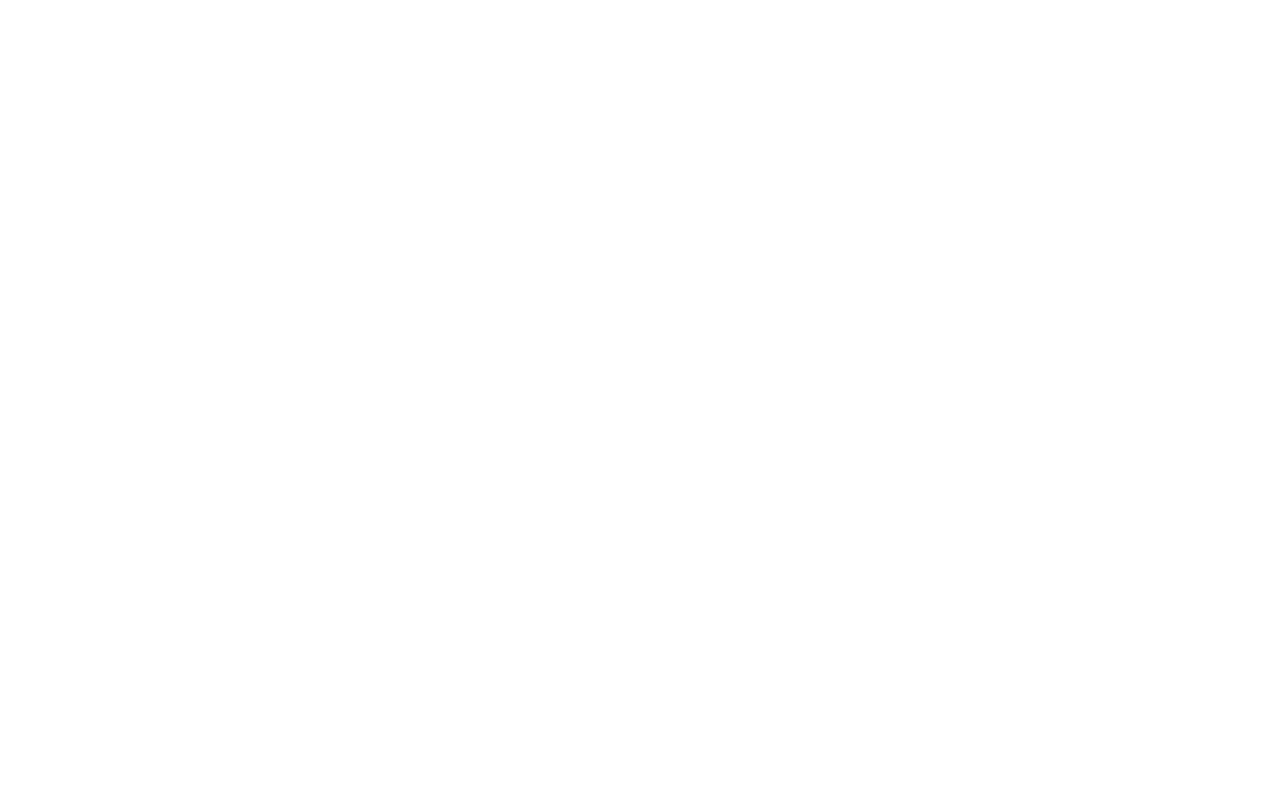
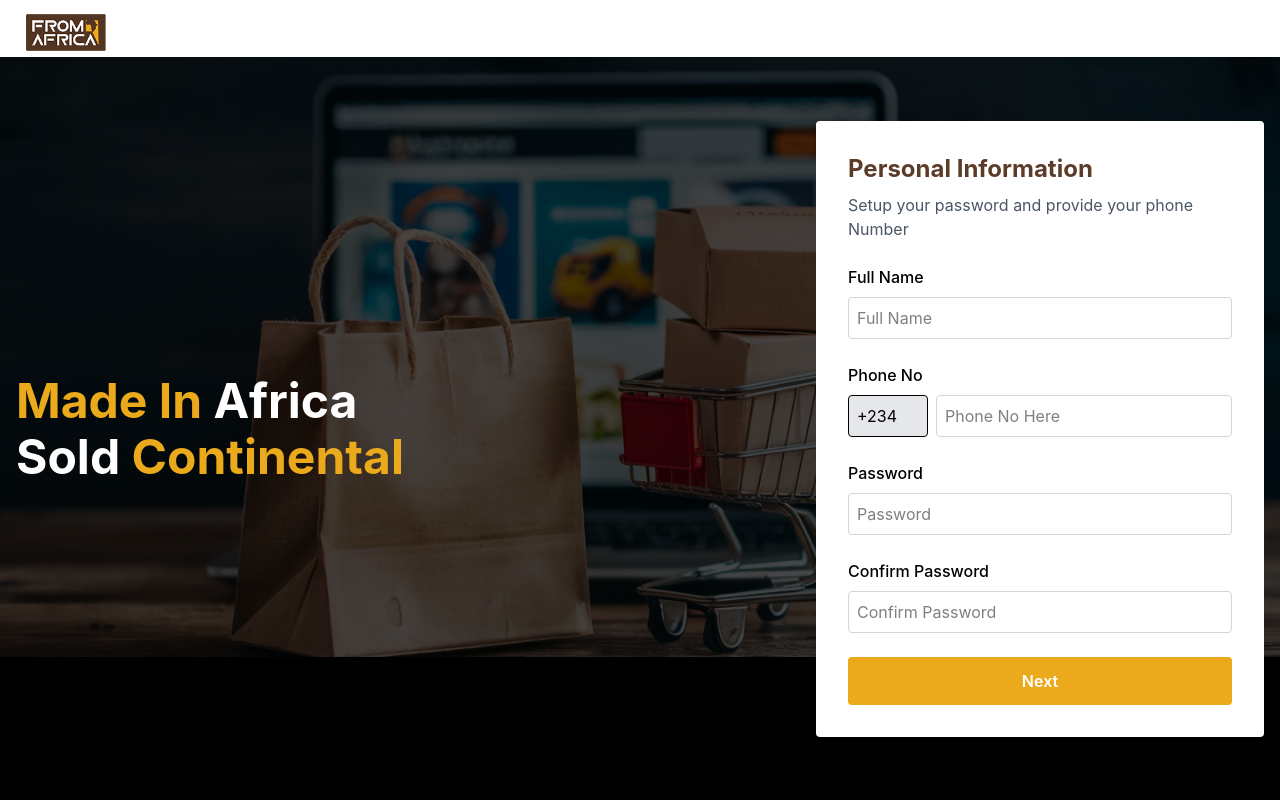
Before and after one commit to 0xidennis/africa, a React (Vite) app: page /seller in a window 1280 px wide. Before the commit this address had no page. Shown: the top 800 px of the page. Built offline with nearby package versions, Linux system fonts and the light colour scheme.

Commit message:
first commit

```diff
--- a/src/App.jsx
+++ b/src/App.jsx
@@ -31,7 +31,7 @@
           <Route path="/companyinfo" element={<Companyinfo/>} />
           <Route path="/chartbar" element={<Chartbar/>} />
           <Route path="/dashboard" element={<Dashboard/>} />
-          <Route path="/personalinfo" element={<Personalinfo/>} />
+          <Route path="/seller" element={<Personalinfo/>} />
 
       < Route path="/Verification" element={<Verification/>}/>
 
--- a/src/Manufacturer/Businexinfo.jsx
+++ b/src/Manufacturer/Businexinfo.jsx
@@ -13,7 +13,7 @@
 
   useEffect(() => {
     if (!personalInfo) {
-      navigate('/personalinfo');
+      navigate('/seller');
     }
   }, [personalInfo, navigate]);
 
```
